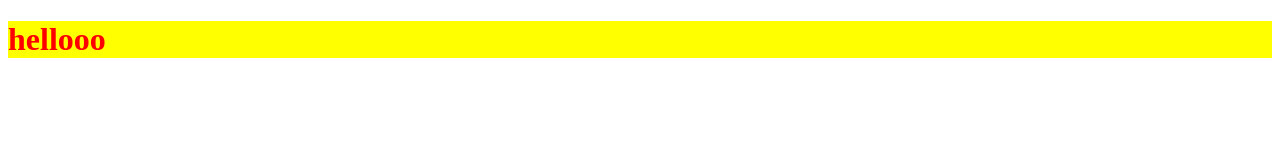
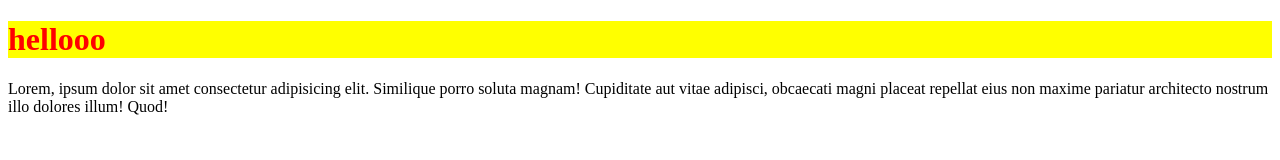
Before and after one commit to blueberryrush/heee, a plain HTML site: page index.html in a window 1280 px wide. Drawn offline with Linux system fonts and the light colour scheme.

Commit message:
ye feature add hogya h

```diff
--- a/context.html
+++ b/index.html
@@ -8,5 +8,6 @@
 </head>
 <body>
     <h1>hellooo</h1>
+    <p>Lorem, ipsum dolor sit amet consectetur adipisicing elit. Similique porro soluta magnam! Cupiditate aut vitae adipisci, obcaecati magni placeat repellat eius non maxime pariatur architecto nostrum illo dolores illum! Quod!</p>
 </body>
 </html>
```
